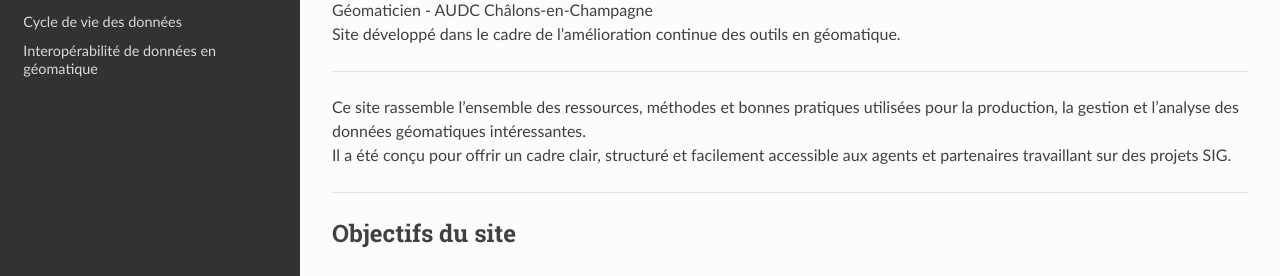
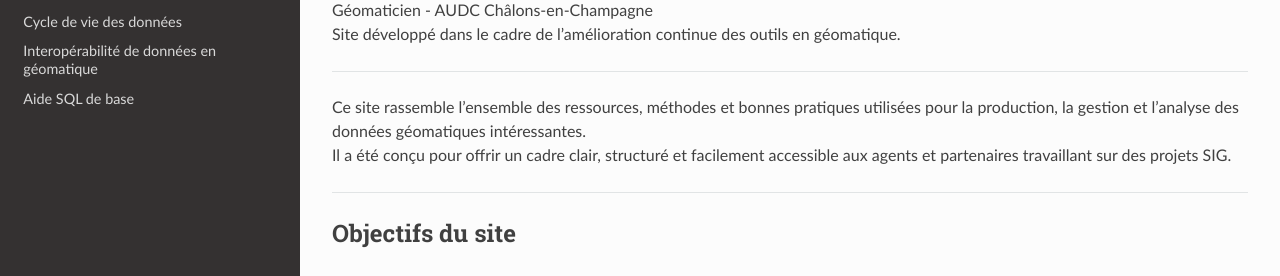
Before and after one commit to abdou123-guene/Site_de_documentation_geomatique, an MkDocs documentation site: the page built from docs/index.md, in a window 1280 px wide. Shown: the part 264-540 px from the top of the page. Built offline with MkDocs 1.6.1, drawn with Linux system fonts in a browser that asks for light colours; nearby versions of some CDN libraries.

Commit message:
Update mkdocs.yml

```diff
--- a/mkdocs.yml
+++ b/mkdocs.yml
@@ -8,6 +8,7 @@
   - Source de données à AUDC: Readme.md
   - Cycle de vie des données: cycle_de_vie_des_donnees.md
   - Interopérabilité de données en géomatique: Interoperabilite.md
+  - Aide SQL de base: aide_sql.md
 
 extra_css:
   - css/le_style.css
```
